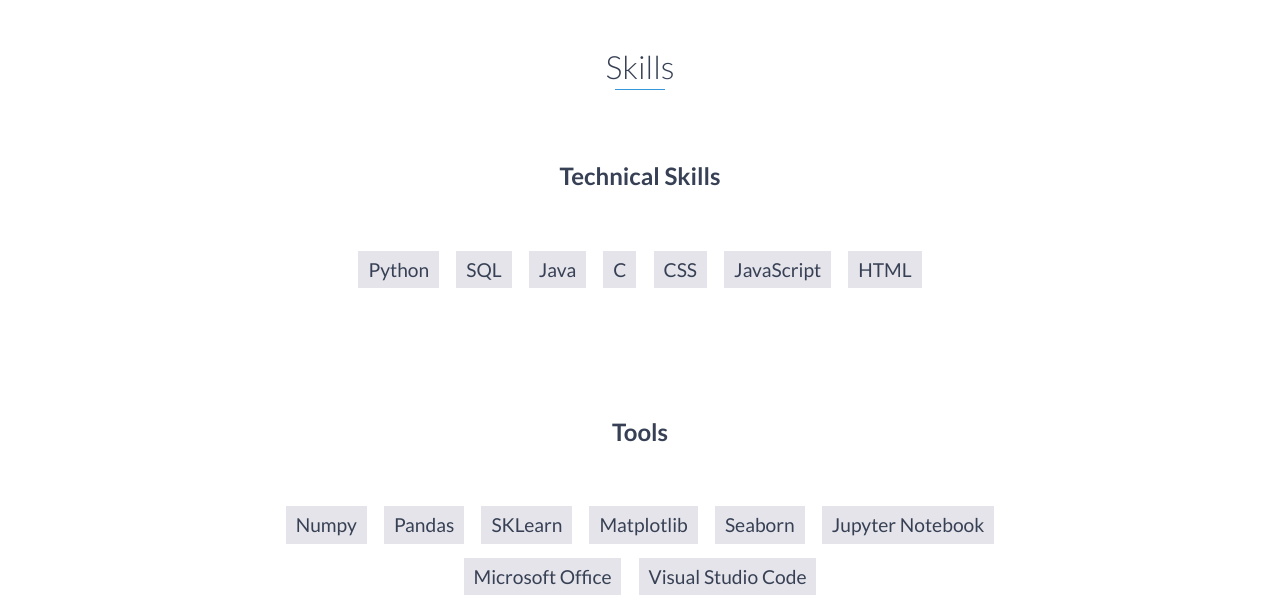
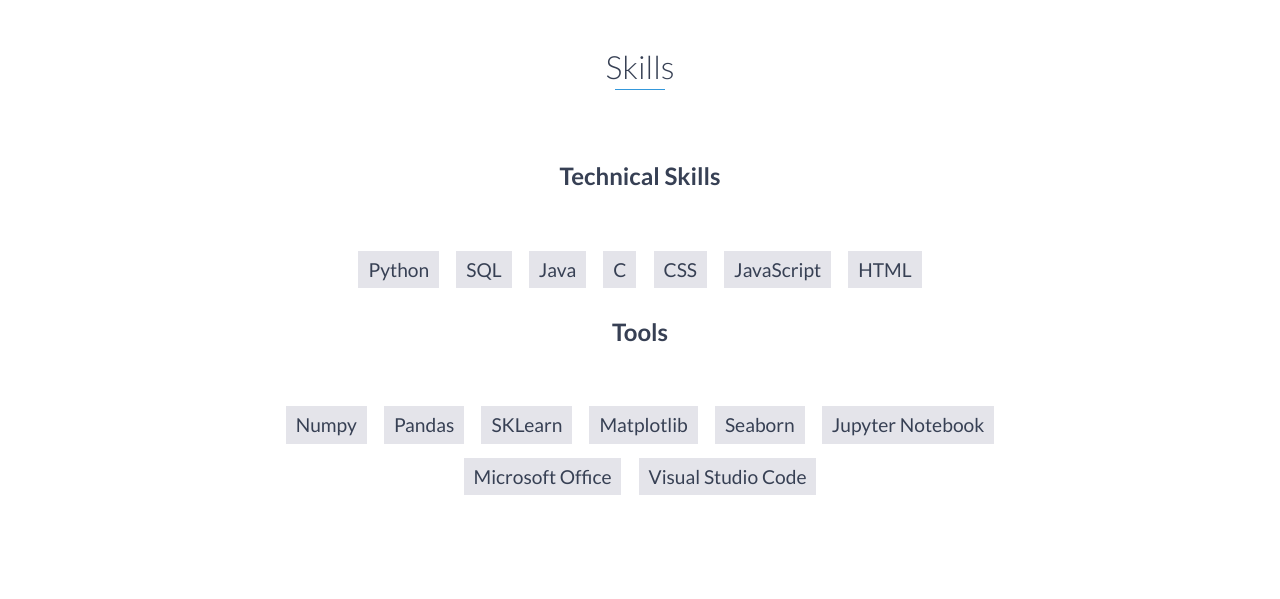
Before and after one commit to Dennis2252/Dennis2252.github.io, a website: page index.html in a window 1280 px wide. Shown: the part 2128-2727 px from the top of the page. Drawn offline with nearby package versions, Linux system fonts and the light colour scheme.

Commit message:
Update index.html

```diff
--- a/index.html
+++ b/index.html
@@ -123,7 +123,6 @@
     </div>
     <!-- End #experience -->
 
-
     <div id="skills">
         <h2 class="heading">Skills</h2>
         <h2>Technical Skills</h2>
@@ -136,9 +135,6 @@
             <li>JavaScript</li>
             <li>HTML</li>
         </ul>
-    </div>
-    <!-- End #skills -->
-    <div id="skills">
         <h2>Tools</h2>
         <ul>
             <li>Numpy</li>
@@ -151,7 +147,7 @@
             <li>Visual Studio Code</li>
         </ul>
     </div>
-    <!-- End #tools -->
+    <!-- End #skills -->
 
     <footer>
         <div class="container">
```
